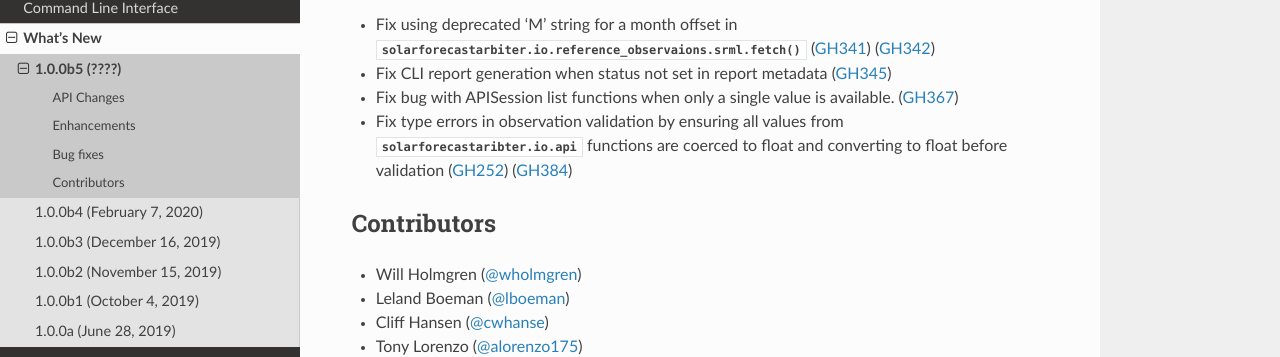
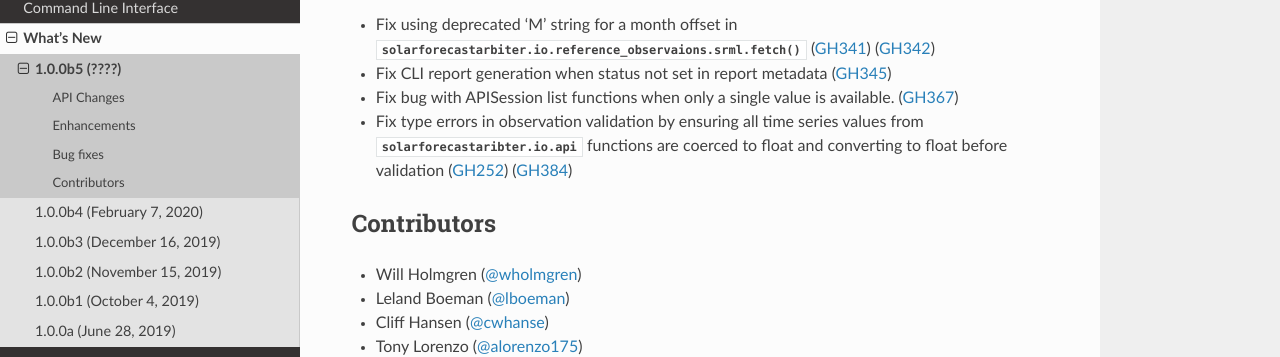
Before and after one commit to SolarArbiter/solarforecastarbiter-core, a Sphinx documentation site: the page built from docs/source/whatsnew/1.0.0b5.rst, in a window 1280 px wide and 900 px high, scrolled down 1307 px. Shown: the part 256-613 px from the top of the window. Built offline with Sphinx 7.4.7 and the Read the Docs theme 2.0.0, drawn with Linux system fonts in a browser that asks for light colours.

Commit message:
Update docs/source/whatsnew/1.0.0b5.rst
Co-Authored-By: Will Holmgren <william.holmgren@gmail.com>

```diff
--- a/docs/source/whatsnew/1.0.0b5.rst
+++ b/docs/source/whatsnew/1.0.0b5.rst
@@ -77,7 +77,7 @@ Bug fixes
   (:pull:`345`)
 * Fix bug with APISession list functions when only a single value is available.
   (:pull:`367`)
-* Fix type errors in observation validation by ensuring all values from
+* Fix type errors in observation validation by ensuring all time series values from
   :py:mod:`solarforecastaribter.io.api` functions are coerced to float
   and converting to float before validation (:issue:`252`) (:pull:`384`)
 
```
